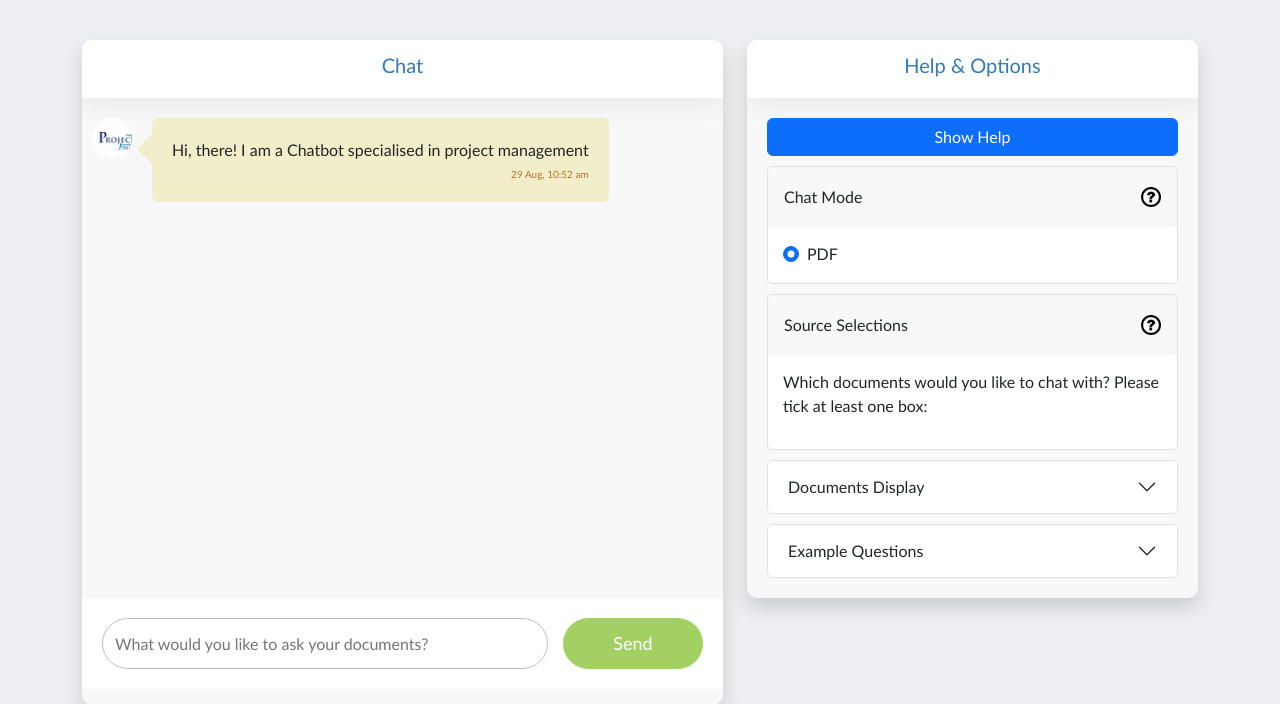
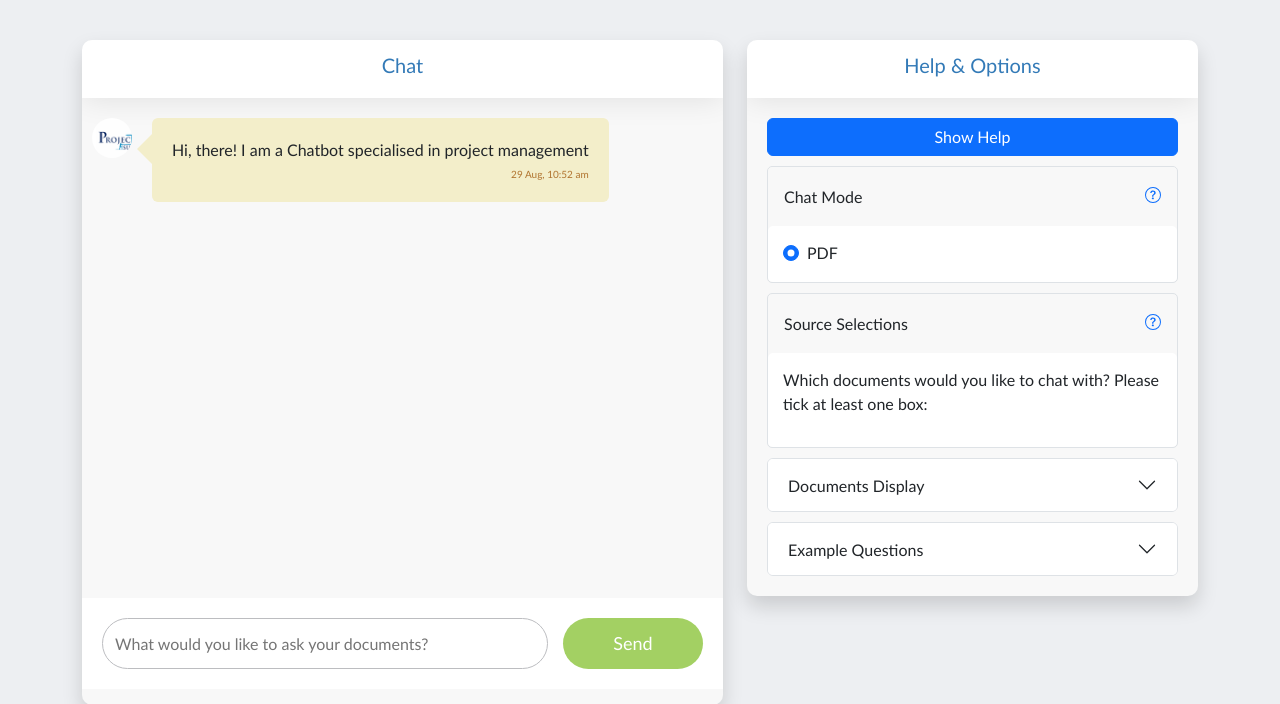
Before and after one commit to lawrencerowland/PS-Chat, a Flask app: template templates/bot.html in a window 1280 px wide. Shown: the top 704 px of the page. Run offline with Flask 3, Linux system fonts and the light colour scheme; the template is opened without the code that fills it, so the values that code supplies are empty; some libraries are stand-ins or nearby versions.

Commit message:
change question-mark image to .svg

```diff
--- a/templates/bot.html
+++ b/templates/bot.html
@@ -97,7 +97,10 @@
 					<div class="panel panel-default">
 						<div class="panel-heading">
 							<h3 class="panel-title">Chat Mode</h3> <!-- Title changed to Chat Mode -->
-							<a href="#" data-bs-toggle="tooltip" data-bs-title="Chat mode allows you to switch between the different modes of talking to your documents"><img class= "help-image" src="../static/img/question-mark.png" alt="Question mark"></a>
+							<a href="#" data-bs-toggle="tooltip" data-bs-title="Chat mode allows you to switch between the different modes of talking to your documents"><svg xmlns="http://www.w3.org/2000/svg" width="16" height="16" fill="currentColor" class="bi bi-question-circle" viewBox="0 0 16 16">
+								<path d="M8 15A7 7 0 1 1 8 1a7 7 0 0 1 0 14zm0 1A8 8 0 1 0 8 0a8 8 0 0 0 0 16z"/>
+								<path d="M5.255 5.786a.237.237 0 0 0 .241.247h.825c.138 0 .248-.113.266-.25.09-.656.54-1.134 1.342-1.134.686 0 1.314.343 1.314 1.168 0 .635-.374.927-.965 1.371-.673.489-1.206 1.06-1.168 1.987l.003.217a.25.25 0 0 0 .25.246h.811a.25.25 0 0 0 .25-.25v-.105c0-.718.273-.927 1.01-1.486.609-.463 1.244-.977 1.244-2.056 0-1.511-1.276-2.241-2.673-2.241-1.267 0-2.655.59-2.75 2.286zm1.557 5.763c0 .533.425.927 1.01.927.609 0 1.028-.394 1.028-.927 0-.552-.42-.94-1.029-.94-.584 0-1.009.388-1.009.94z"/>
+							  </svg></a>
 						</div>
 						<div class="panel-body">
 							<div class="form-check">
@@ -116,7 +119,10 @@
 							<h3 class="panel-title">
 								Source Selections
 							</h3>
-							<a href="#" data-bs-toggle="tooltip" data-bs-title="Select the collections of documents you would like to chat with"><img class= "help-image" src="../static/img/question-mark.png" alt="Question mark"></a>
+							<a href="#" data-bs-toggle="tooltip" data-bs-title="Select the collections of documents you would like to chat with"><svg xmlns="http://www.w3.org/2000/svg" width="16" height="16" fill="currentColor" class="bi bi-question-circle" viewBox="0 0 16 16">
+								<path d="M8 15A7 7 0 1 1 8 1a7 7 0 0 1 0 14zm0 1A8 8 0 1 0 8 0a8 8 0 0 0 0 16z"/>
+								<path d="M5.255 5.786a.237.237 0 0 0 .241.247h.825c.138 0 .248-.113.266-.25.09-.656.54-1.134 1.342-1.134.686 0 1.314.343 1.314 1.168 0 .635-.374.927-.965 1.371-.673.489-1.206 1.06-1.168 1.987l.003.217a.25.25 0 0 0 .25.246h.811a.25.25 0 0 0 .25-.25v-.105c0-.718.273-.927 1.01-1.486.609-.463 1.244-.977 1.244-2.056 0-1.511-1.276-2.241-2.673-2.241-1.267 0-2.655.59-2.75 2.286zm1.557 5.763c0 .533.425.927 1.01.927.609 0 1.028-.394 1.028-.927 0-.552-.42-.94-1.029-.94-.584 0-1.009.388-1.009.94z"/>
+							  </svg></a>
 						</div>
 							<div class="panel-body">
 								<p>Which documents would you like to chat with? Please tick at least one box:</p>  <!-- Added text -->
```
